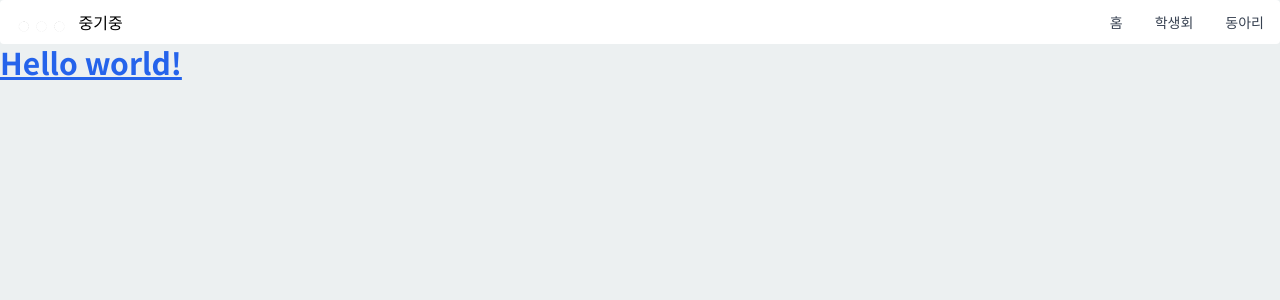
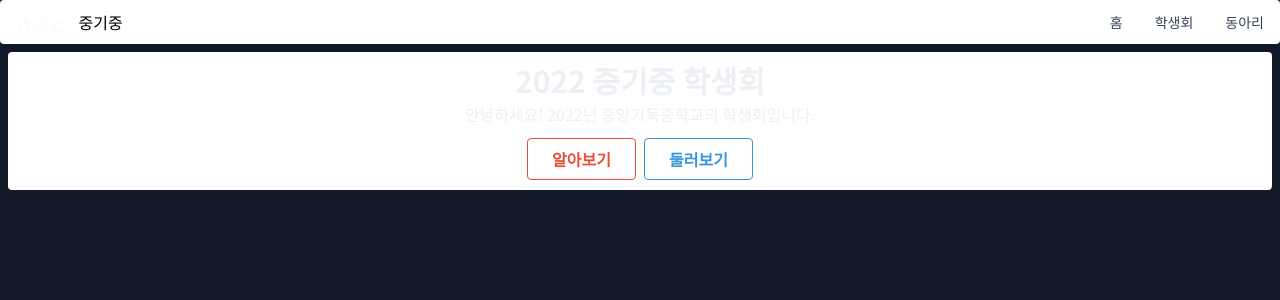
Before and after one commit to 1-EXON/StudentCouncilWeb, a React (Create React App) app: page / in a window 1280 px wide. Shown: the top 300 px of the page. Built offline with nearby package versions, Linux system fonts and the light colour scheme.

Commit message:
Add: Banner component

```diff
--- a/src/App.tsx
+++ b/src/App.tsx
@@ -2,14 +2,13 @@ import React from 'react'
 import './css/App.css'
 
 import Nav from './components/Nav'
+import Banner from './components/Banner'
 
 export default function App() {
     return (
         <div>
             <Nav />
-            <h1 className="text-3xl font-bold underline text-blue-600">
-                Hello world!
-            </h1>
+            <Banner />
         </div>
     )
 }
--- /dev/null
+++ b/src/components/Banner.tsx
@@ -0,0 +1,15 @@
+import React from 'react'
+
+export default function Nav() {
+    return (
+        <div className="text-center bg-white border-gray-200 px-2 sm:px-4 py-2.5 m-2 rounded dark:bg-gray-800">
+            <h1 className="text-white-theme text-3xl font-bold">2022 중기중 학생회</h1>
+            <p className="text-white-theme text-l pt-1">안녕하세요! 2022년 중앙기독중학교의 학생회입니다.</p>
+            <div className="inline-flex">
+                <button className="rounded bg-transparent font-semibold border-red-theme mt-3 mx-1 py-2 px-6 border text-red-theme dark:hover:text-white dark:hover:bg-red-theme">알아보기</button>
+                <button className="rounded bg-transparent font-semibold border-blue-theme mt-3 mx-1 py-2 px-6 border text-blue-theme dark:hover:text-white dark:hover:bg-blue-theme">둘러보기</button>
+            </div>
+
+        </div>
+    )
+}
--- a/src/components/Nav.tsx
+++ b/src/components/Nav.tsx
@@ -6,7 +6,7 @@ export default function Nav() {
             <div className="container flex flex-wrap justify-between items-center mx-auto">
                 <a href="./" className="flex items-center">
                     <img src={"./images/logo.png"} className="mr-3 h-6 sm:h-6" alt="logo" />
-                    <span className="self-center text-l font-medium whitespace-nowrap dark:text-white">중기중</span>
+                    <span className="self-center text-l font-medium whitespace-nowrap dark:text-white-theme">중기중</span>
                 </a>
                 <button data-collapse-toggle="mobile-menu" type="button" className="inline-flex items-center p-2 ml-3 text-sm text-gray-500 rounded-lg md:hidden hover:bg-gray-100 focus:outline-none focus:ring-2 focus:ring-gray-200 dark:text-gray-400 dark:hover:bg-gray-700 dark:focus:ring-gray-600" aria-controls="mobile-menu" aria-expanded="false">
                     <span className="sr-only">Open main menu</span>
--- a/src/css/index.css
+++ b/src/css/index.css
@@ -7,7 +7,7 @@ body {
     font-family: 'Noto Sans KR', sans-serif !important;
     -webkit-font-smoothing: antialiased;
     -moz-osx-font-smoothing: grayscale;
-    background-color: #ecf0f1;
+    background-color: #111827;
 }
 
 code {
--- a/tailwind.config.js
+++ b/tailwind.config.js
@@ -1,7 +1,13 @@
 module.exports = {
     content: ["./src/**/*.{js,jsx,ts,tsx}"],
     theme: {
-        extend: {},
+        extend: {
+            colors: {
+                'white-theme': '#ECEFF4',
+                'red-theme': '#e74c3c',
+                'blue-theme': '#3498db',
+            }
+        }
     },
     plugins: [],
 }
```
